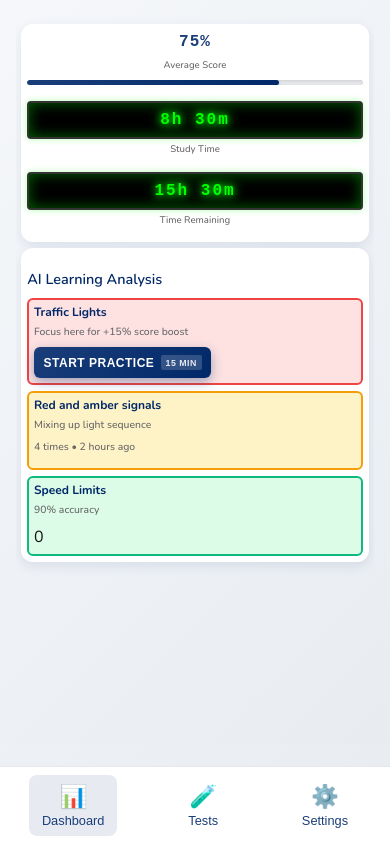
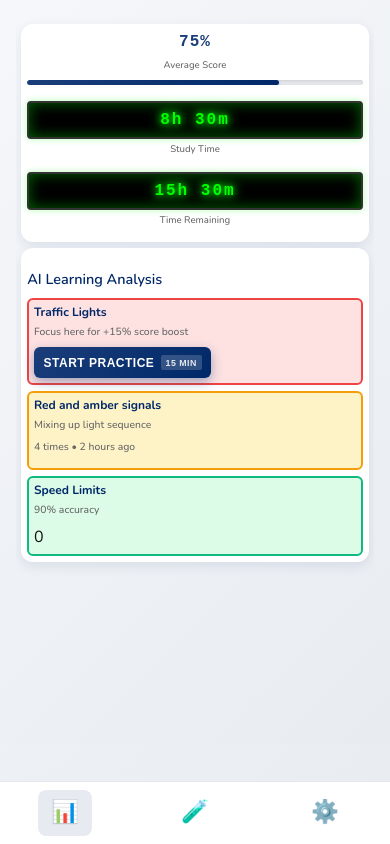
Before and after one commit to fullcircleAI/cbr-ai-coach, a React (Create React App) app: page / in a window 390 px wide. Built offline with nearby package versions, Linux system fonts and the light colour scheme.

Commit message:
Remove labels from footer - keep only icons

```diff
--- a/src/components/Navigation.css
+++ b/src/components/Navigation.css
@@ -203,9 +203,7 @@
   }
 
   .footer-label {
-    font-size: 0.8rem;
-    font-weight: 500;
-    text-align: center;
+    display: none;
   }
 
   .mobile-menu-toggle {
--- a/src/components/Navigation.tsx
+++ b/src/components/Navigation.tsx
@@ -101,7 +101,6 @@ export const Navigation: React.FC = () => {
             title={item.label}
           >
             <div className="footer-icon">{item.icon}</div>
-            <div className="footer-label">{item.label}</div>
           </button>
         ))}
       </div>
```
